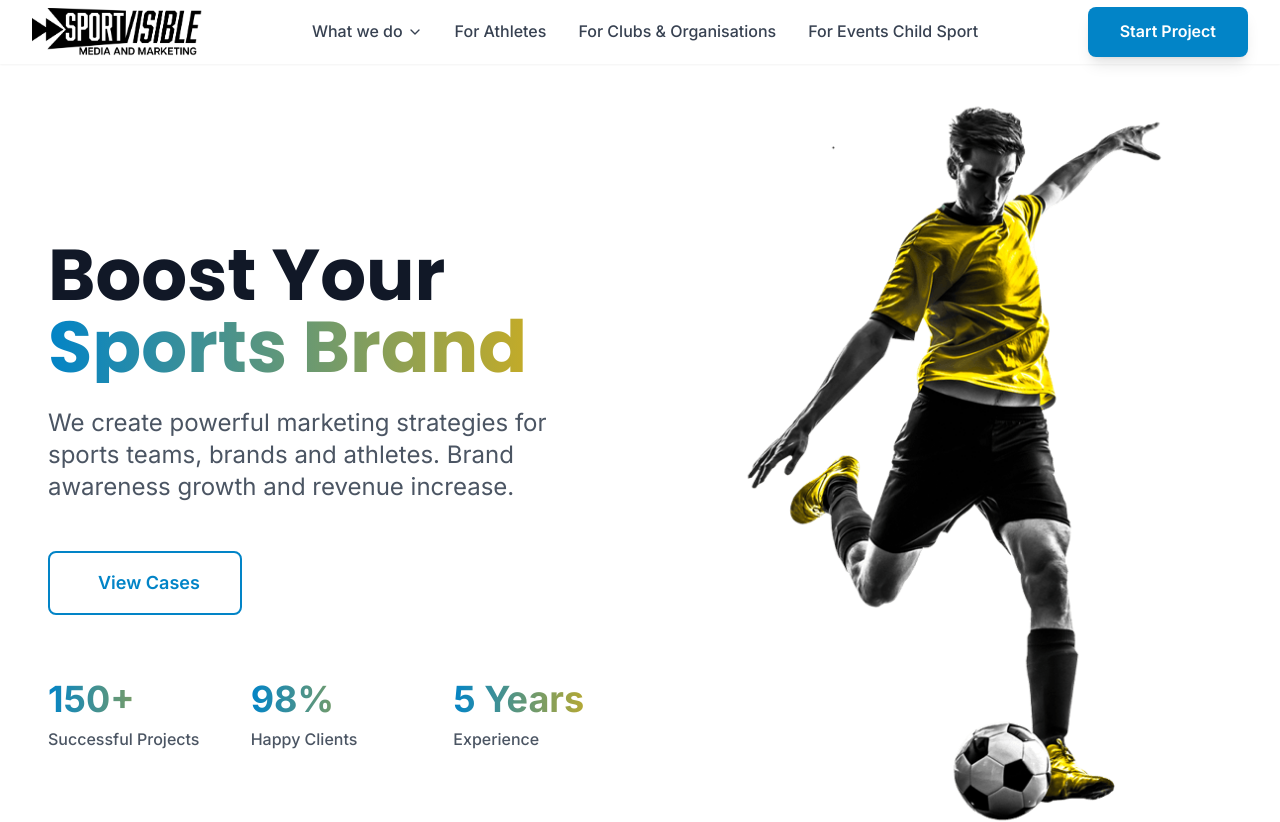
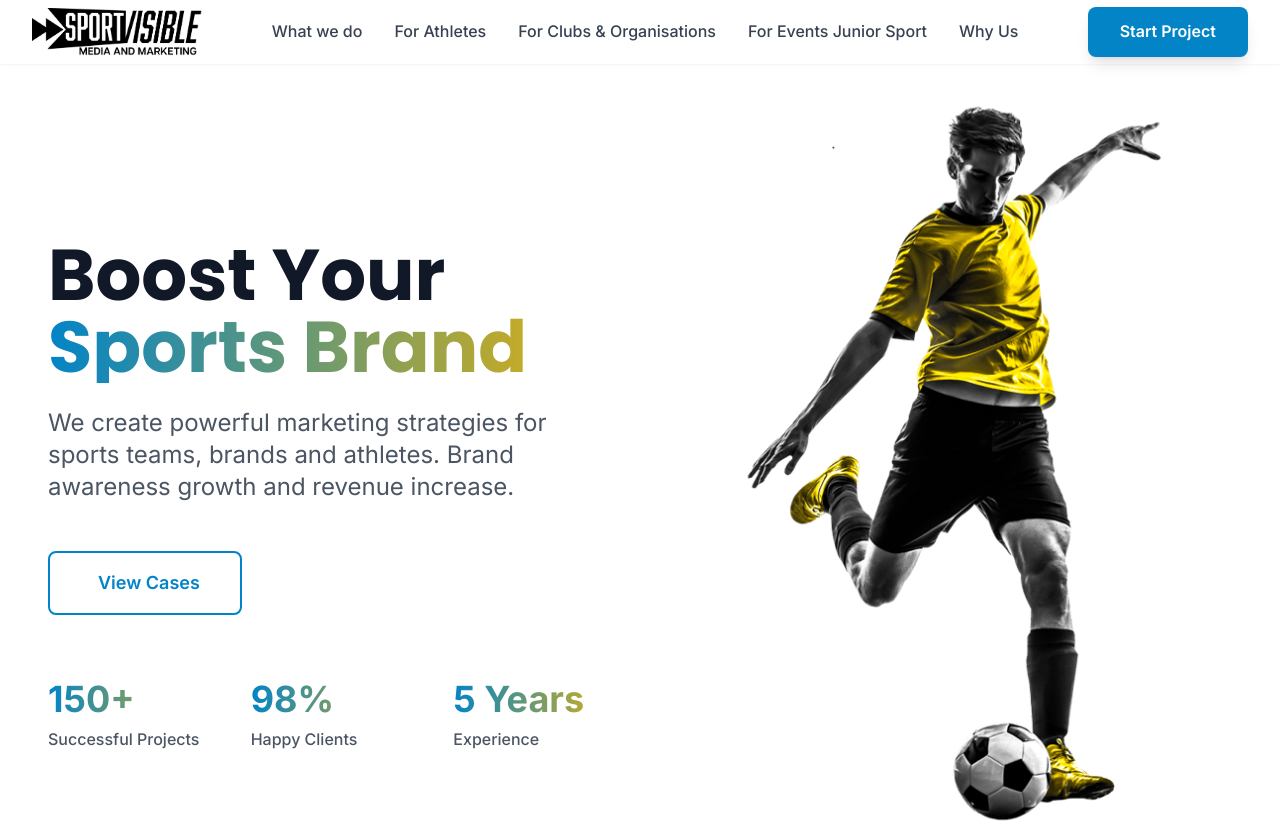
Before and after one commit to Qj7/sport-marketing-landing, a Next.js app: page / in a window 1280 px wide. Shown: the top 822 px of the page. Built offline with nearby package versions, Linux system fonts and the light colour scheme; some icons are missing.

Commit message:
added new sections

```diff
--- a/components/Header.tsx
+++ b/components/Header.tsx
@@ -1,31 +1,20 @@
 'use client'
 
 import { useState } from 'react'
-import { Menu, X, ChevronDown } from 'lucide-react'
+import { Menu, X } from 'lucide-react'
 import Image from 'next/image'
 import Link from 'next/link'
 
 export default function Header() {
   const [isMenuOpen, setIsMenuOpen] = useState(false)
-  const [isWhatWeDoOpen, setIsWhatWeDoOpen] = useState(false)
   const prefix = process.env.NEXT_PUBLIC_BASE_PATH || ''
 
   const navItems = [
-    {
-      name: 'What we do',
-      href: '#what-we-do',
-      submenu: [
-        { name: 'Marketing Analytics & Promotion', href: '#marketing-analytics' },
-        { name: 'Brand Design & Identics', href: '#brand-design' },
-        { name: 'Landing Pages & Social Media touchpoints', href: '#landing-pages' },
-        { name: 'Content Creation', href: '#content-creation' },
-        { name: 'Digital Promotion', href: '#digital-promotion' },
-        { name: 'Sales', href: '#sales' },
-      ]
-    },
+    { name: 'What we do', href: '#what-we-do' },
     { name: 'For Athletes', href: '#for-athletes' },
     { name: 'For Clubs & Organisations', href: '#for-clubs' },
-    { name: 'For Events Child Sport', href: '#for-events' },
+    { name: 'For Events Junior Sport', href: '#for-events' },
+    { name: 'Why Us', href: '#why-us' },
   ]
 
   return (
@@ -49,47 +38,13 @@ export default function Header() {
           {/* Desktop Navigation */}
           <nav className="hidden md:flex space-x-8">
             {navItems.map((item) => (
-              <div
+              <a
                 key={item.name}
-                className="relative group"
-                onMouseEnter={() => item.submenu && setIsWhatWeDoOpen(true)}
-                onMouseLeave={() => item.submenu && setIsWhatWeDoOpen(false)}
-              >
-                {item.submenu ? (
-                  <>
-                    <button className="text-gray-700 hover:text-primary-600 transition-colors duration-200 font-medium flex items-center gap-1">
-                      {item.name}
-                      <ChevronDown size={16} className={`transition-transform ${isWhatWeDoOpen ? 'rotate-180' : ''}`} />
-                    </button>
-                    {isWhatWeDoOpen && (
-                      <div
-                        className="absolute top-full left-0 pt-2 w-72 bg-transparent z-50"
-                        onMouseEnter={() => setIsWhatWeDoOpen(true)}
-                        onMouseLeave={() => setIsWhatWeDoOpen(false)}
-                      >
-                        <div className="bg-white rounded-lg shadow-lg py-2 border">
-                          {item.submenu.map((subItem) => (
-                            <a
-                              key={subItem.name}
-                              href={subItem.href}
-                              className="block px-4 py-2 text-gray-700 hover:bg-primary-50 hover:text-primary-600 transition-colors duration-200 text-sm"
-                            >
-                              {subItem.name}
-                            </a>
-                          ))}
-                        </div>
-                      </div>
-                    )}
-                  </>
-                ) : (
-                  <a
                 href={item.href}
                 className="text-gray-700 hover:text-primary-600 transition-colors duration-200 font-medium"
               >
                 {item.name}
               </a>
-                )}
-              </div>
             ))}
           </nav>
 
@@ -116,41 +71,14 @@ export default function Header() {
           <div className="md:hidden">
             <div className="px-2 pt-2 pb-3 space-y-1 bg-white border-t">
               {navItems.map((item) => (
-                <div key={item.name}>
-                  {item.submenu ? (
-                    <>
-                      <button
-                        onClick={() => setIsWhatWeDoOpen(!isWhatWeDoOpen)}
-                        className="w-full flex items-center justify-between px-3 py-2 text-gray-700 hover:text-primary-600 transition-colors duration-200 font-medium"
-                      >
-                        {item.name}
-                        <ChevronDown size={16} className={`transition-transform ${isWhatWeDoOpen ? 'rotate-180' : ''}`} />
-                      </button>
-                      {isWhatWeDoOpen && (
-                        <div className="pl-4 space-y-1">
-                          {item.submenu.map((subItem) => (
                 <a
-                              key={subItem.name}
-                              href={subItem.href}
-                              className="block px-3 py-2 text-gray-600 hover:text-primary-600 transition-colors duration-200 text-sm"
-                              onClick={() => setIsMenuOpen(false)}
-                            >
-                              {subItem.name}
-                            </a>
-                          ))}
-                        </div>
-                      )}
-                    </>
-                  ) : (
-                    <a
+                  key={item.name}
                   href={item.href}
                   className="block px-3 py-2 text-gray-700 hover:text-primary-600 transition-colors duration-200 font-medium"
                   onClick={() => setIsMenuOpen(false)}
                 >
                   {item.name}
                 </a>
-                  )}
-                </div>
               ))}
               <div className="pt-4">
                 <button className="btn-primary w-full">
```
Lines whose indentation alone changed are shown as unchanged.
